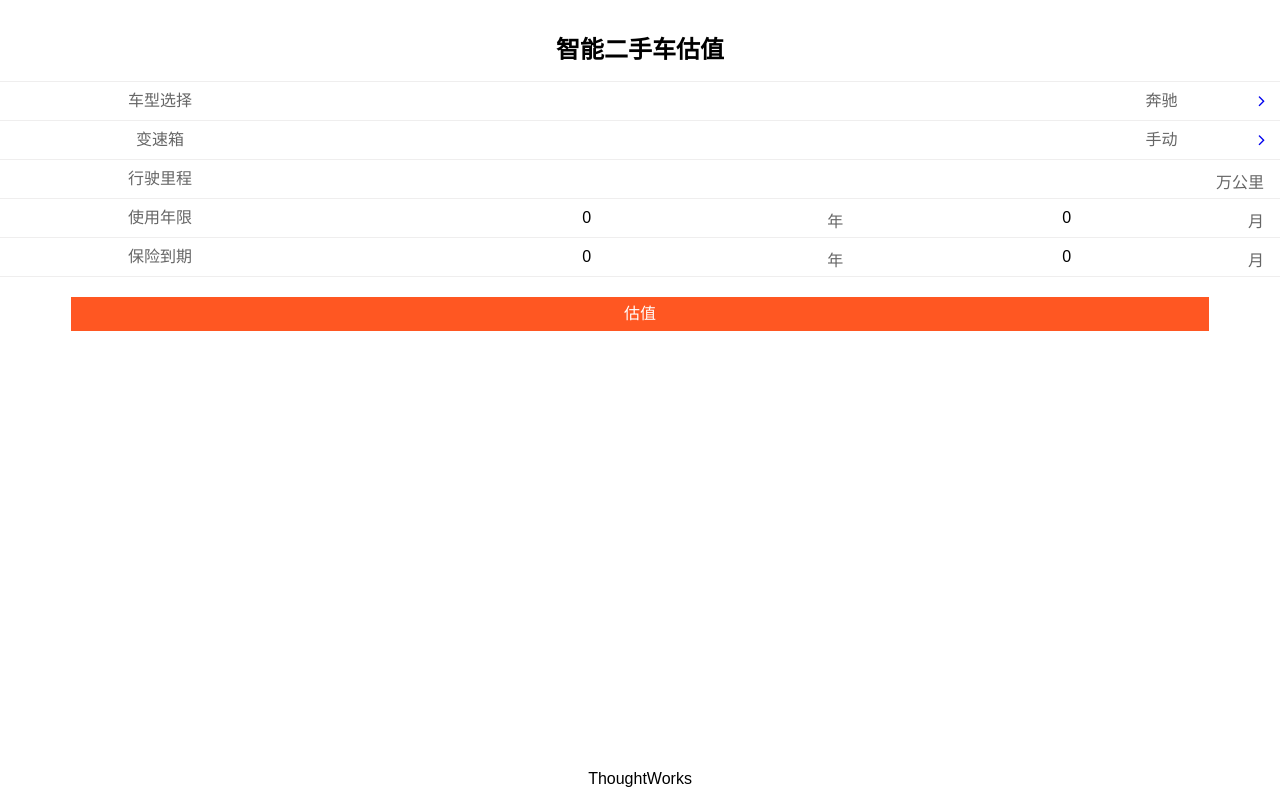
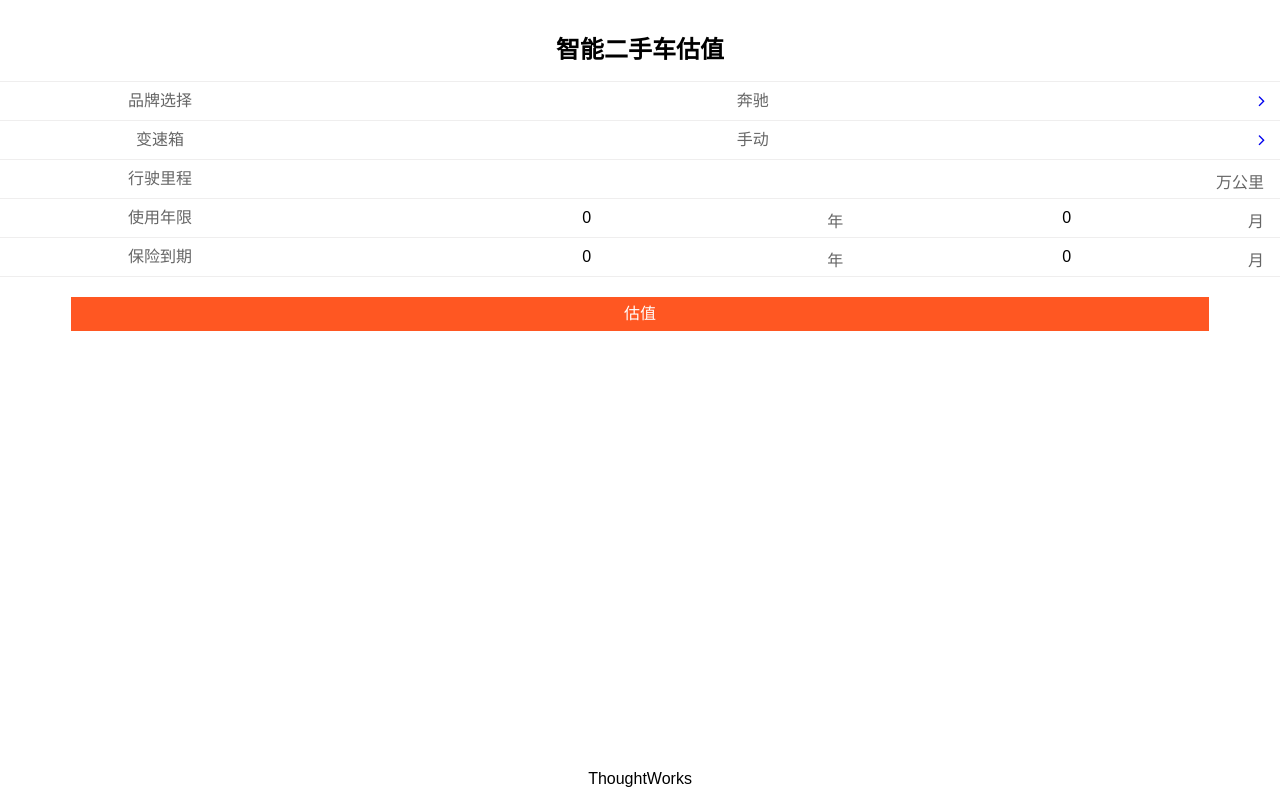
Before and after one commit to Thoughtworks-Wuhan/DaimlerHack-H5, a React (Create React App) app: page / in a window 1280 px wide. Built offline with nearby package versions, Linux system fonts and the light colour scheme.

Commit message:
style and wording change

```diff
--- a/src/containers/Home/Home.css
+++ b/src/containers/Home/Home.css
@@ -61,6 +61,7 @@
   overflow: hidden;
   text-overflow: ellipsis;
   width: 90%;
+  text-align: center;
 }
 
 .hack-select-button .fa {
--- a/src/containers/Home/index.js
+++ b/src/containers/Home/index.js
@@ -183,7 +183,7 @@ class Home extends Component {
           </Row>
           <Row className="hack-row hack-input-row">
             <Col xs={3}>
-              <label htmlFor="">车型选择</label>
+              <label htmlFor="">品牌选择</label>
             </Col>
             <Col xs={9}>
               <Link to="/car-choose">
```
Also changed, not shown: 1 other file (tests, documents, lock files or other folders).
